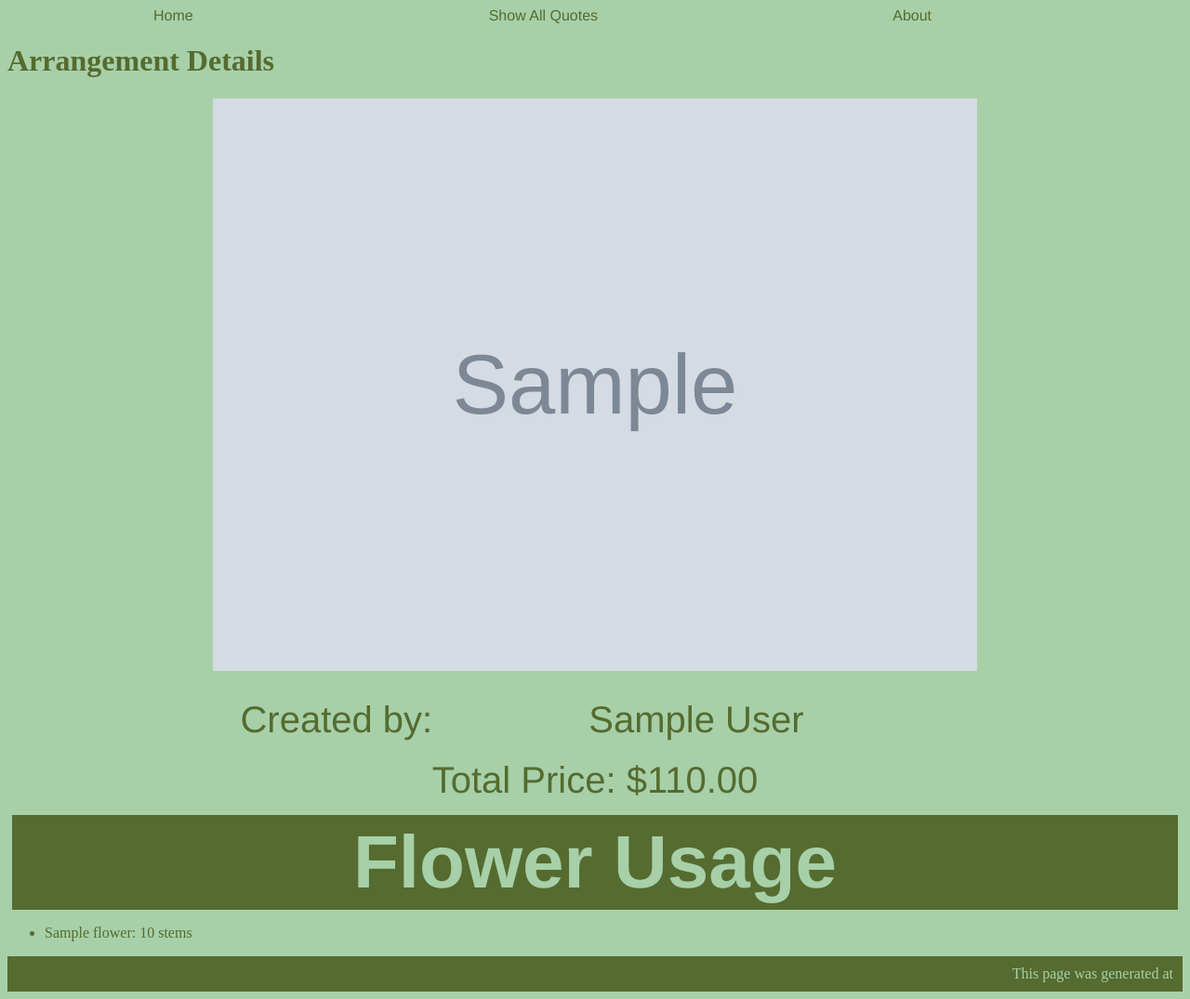
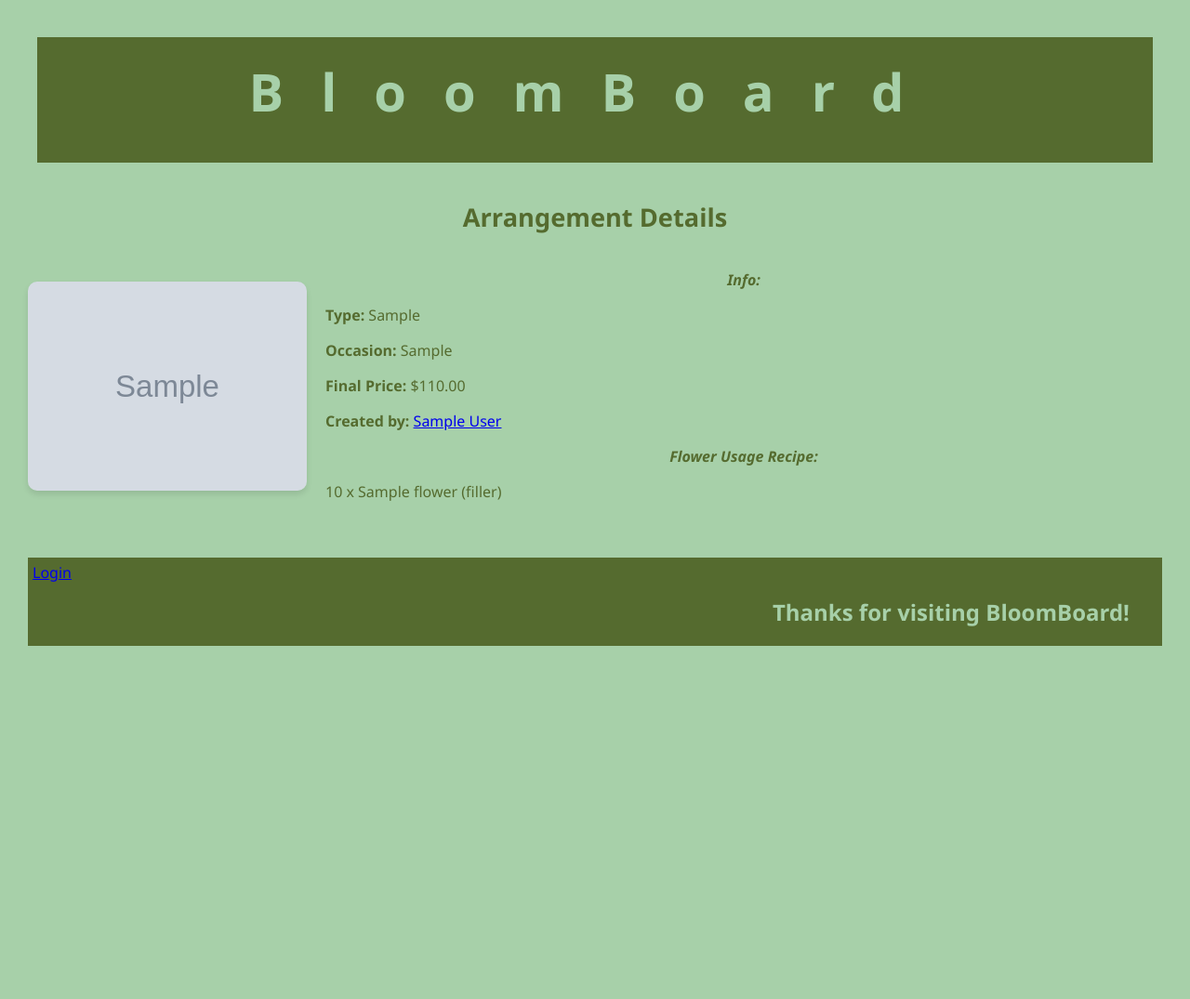
Before and after one commit to 444caro/cs412, a Django app: page /bloomboard/arrangement/1/ in a window 1280 px wide. Shown: the whole page at 93% size. After the commit the page ends 695 px from the top, so only its background shows below. Run offline with Django 5.2, Linux system fonts and the light colour scheme; tables that the repository leaves empty hold one stand-in row (values such as "Sample post"); grey boxes marked "Sample" are stand-in pictures.

Commit message:
added things

```diff
--- a/bloomboard/models.py
+++ b/bloomboard/models.py
@@ -109,6 +109,8 @@ class Post(models.Model):
     def __str__(self):
         '''Return a string representation of the object.'''
         return f'Post by {self.profile} at {self.timestamp}'
+    class Meta:
+        ordering = ['-timestamp']
 
 class Comment(models.Model):
     '''A model for comments on posts.'''
--- a/bloomboard/templates/bloomboard/show_all_arrangements.html
+++ b/bloomboard/templates/bloomboard/show_all_arrangements.html
@@ -1,9 +1,9 @@
 <!-- bloomboard/templates/bloomboard/show_all_arrangements.html -->
 
-{% extends 'base.html' %}
+{% extends 'bloomboard/base.html' %}
 
 {% block content %}
-<h1>All Arrangements</h1>
+<h2>All Arrangements</h2>
 
 <div style="display: flex; flex-wrap: wrap; gap: 20px; justify-content: center;">
     {% for arrangement in arrangements %}
--- a/bloomboard/templates/bloomboard/show_arrangement.html
+++ b/bloomboard/templates/bloomboard/show_arrangement.html
@@ -1,24 +1,31 @@
 <!-- bloomboard/templates/bloomboard/show_arrangement.html -->
 
-{% extends 'base.html' %}
+{% extends 'bloomboard/base.html' %}
 
 {% block content %}
-<h1>Arrangement Details</h1>
+<h2>Arrangement Details</h2>
+<div style="display: flex; align-items: center; gap: 20px;">
+    <!-- Arrangement Image on the Left -->
+    <div style="flex-shrink: 0;">
+        <img src="{{ arrangement.image }}" alt="Arrangement Image" style="max-width: 300px; height: auto; border-radius: 10px; box-shadow: 0 4px 6px rgba(0, 0, 0, 0.1);">
+    </div>
 
-<!-- Display arrangement image -->
-<img src="{{ arrangement.image }}" alt="Arrangement Image" style="max-width: 100%; height: auto;">
+    <!-- Arrangement Details on the Right -->
+    <div style="flex-grow: 1;">
+        <h3>Info:</h3>
+        <p><strong>Type:</strong> {{ arrangement.type }}</p>
+        <p><strong>Occasion:</strong> {{ arrangement.occassion }}</p>
+        <p><strong>Final Price:</strong> ${{ arrangement.calculate_price }}</p>
+        <p><strong>Created by:</strong> <a href="{{ arrangement.profile.get_absolute_url }}">{{ arrangement.profile }}</a></p>
 
-<!-- Display creator's profile link -->
-<p>Created by: <a href="{{ arrangement.profile.get_absolute_url }}">{{ arrangement.profile }}</a></p>
+        <h3>Flower Usage Recipe:</h3>
+        <ul>
+            {% for flower_usage in arrangement.flower_usages.all %}
+            <li>{{ flower_usage.quantity }} x {{ flower_usage.flower.name }} ({{ flower_usage.flower.use_type }})</li>
+            {% endfor %}
+        </ul>
+    </div>
+</div>
+<br><br>
 
-<!-- Display total price -->
-<p>Total Price: ${{ total_price }}</p>
-
-<!-- Display flower usage recipe -->
-<h2>Flower Usage</h2>
-<ul>
-    {% for flower in flower_usage %}
-    <li>{{ flower.flower__name }}: {{ flower.quantity }} stems</li>
-    {% endfor %}
-</ul>
 {% endblock %}
--- a/bloomboard/views.py
+++ b/bloomboard/views.py
@@ -72,6 +72,21 @@ class ShowProfilePageView(DetailView):
     template_name = 'bloomboard/show_profile.html'  # The template to use
     context_object_name = 'bbprofile'  # The context variable name to access the profile in the template
 
+    def get_context_data(self, **kwargs):
+        """Add the profile's posts to the context."""
+        # Call the superclass's method to get the existing context
+        context = super().get_context_data(**kwargs)
+
+        # Fetch the profile instance using the primary key (pk) from the URL
+        bbprofile = self.get_object()
+
+        # Get all posts by this user, ordered by creation date (reverse chronological)
+        posts = Post.objects.filter(profile=bbprofile).order_by('-timestamp')
+
+        # Add the posts to the context dictionary
+        context['posts'] = posts
+
+        return context
 
     def get_absolute_url(self):
         '''Return the URL to display this BBProfile.'''
```
Also changed, not shown: bloomboard/templates/bloomboard/show_profile.html (+18 -1 lines).
